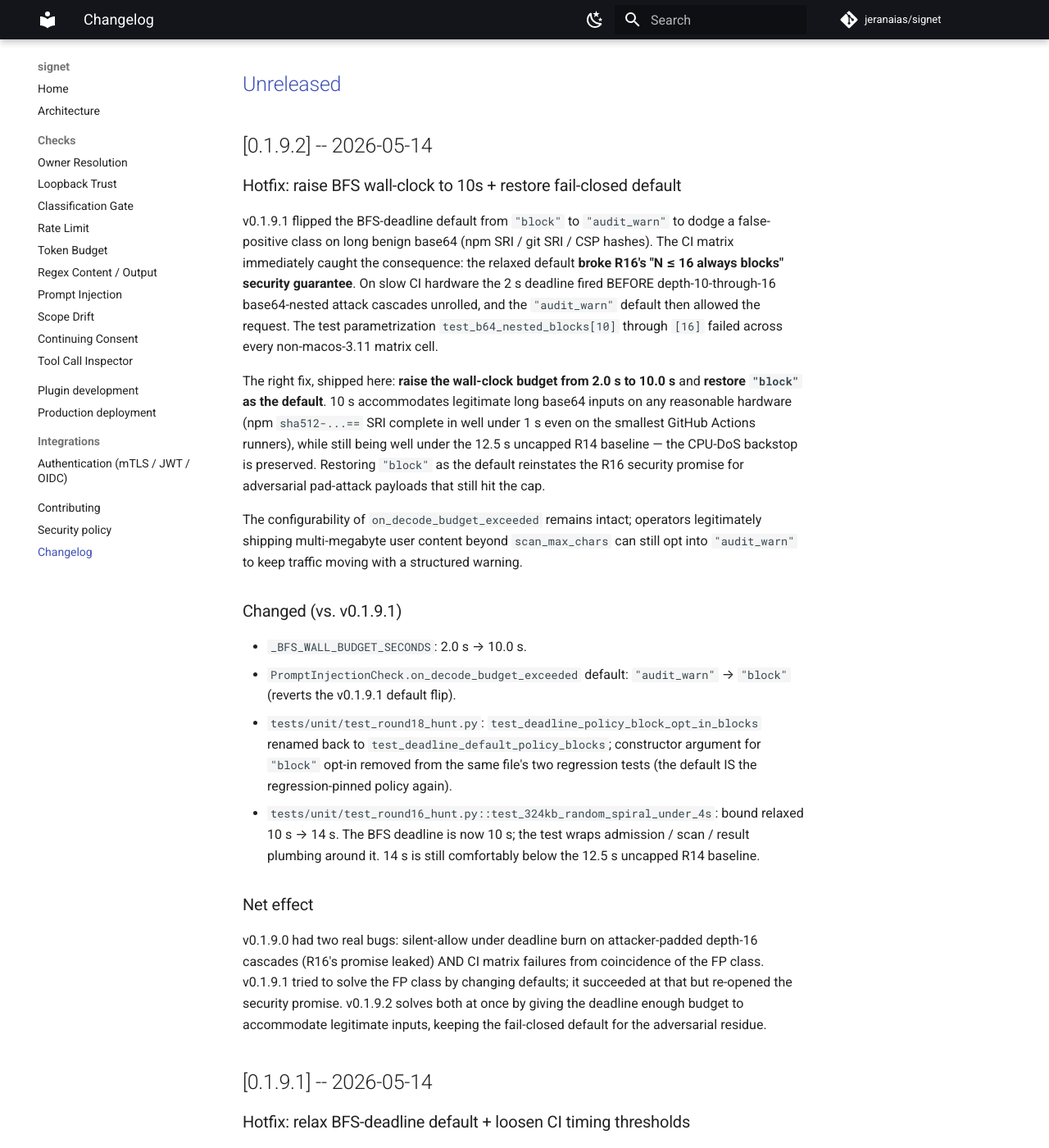
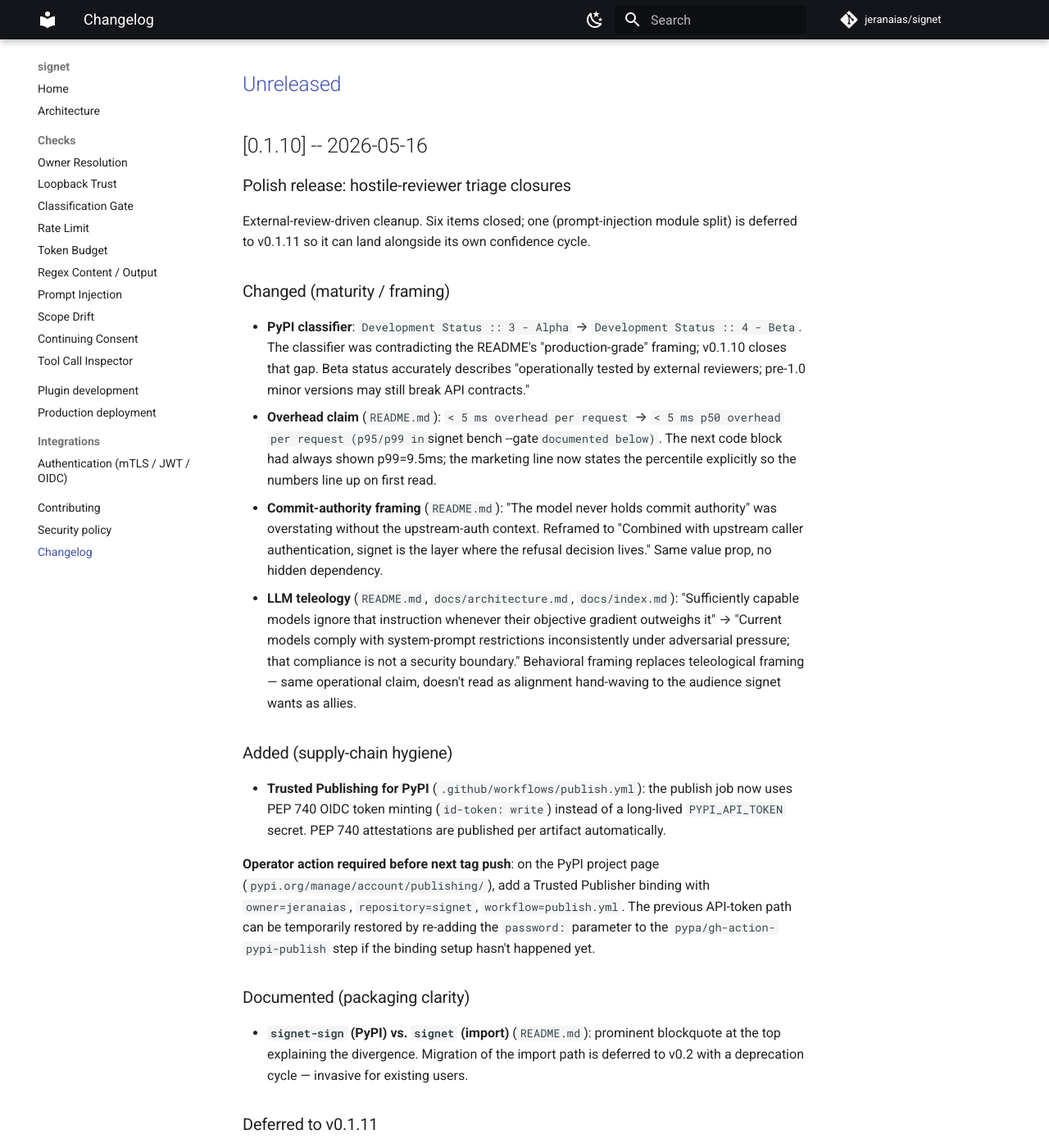
Before and after one commit to jeranaias/signet, an MkDocs documentation site: the page built from docs/changelog.md, in a window 1280 px wide and 1400 px high, scrolled down 413 px. Shown: the whole window at 82% size. Built offline with MkDocs 1.6.1 and Material for MkDocs 9.7.7, drawn with Linux system fonts in a browser that asks for light colours; comment, search, counter and statistics services are not loaded; some of the changed text lies outside the part shown.

Commit message:
release(v0.1.10): hostile-reviewer polish bundle
External-review-driven cleanup. Six items closed; the prompt-injection
module split (the seventh) is deferred to v0.1.11 so it gets its own
confidence cycle.

Maturity / framing:

- ``Development Status :: 3 - Alpha`` -> ``4 - Beta`` in
  pyproject.toml classifiers (matches the README's "production-grade"
  framing instead of contradicting it).
- README marketing "< 5 ms overhead per request" -> "< 5 ms p50
  overhead per request"; the next code block had always shown
  p99=9.5ms, so the percentile is now explicit on first read.
- "The model never holds commit authority" -> "Combined with
  upstream caller authentication, signet is the layer where the
  refusal decision lives." Closes the marketing-vs-architecture gap
  the original phrasing implied.
- LLM teleology ("Sufficiently capable models ignore that
  whenever their objective gradient outweighs it") -> behavioral
  ("Current models comply with system-prompt restrictions
  inconsistently under adversarial pressure; that compliance is
  not a security boundary"). Same operational claim, doesn't read
  as alignment hand-waving.

Supply-chain hygiene:

- ``.github/workflows/publish.yml`` switched to PEP 740 Trusted
  Publishing. ``id-token: write`` permission added; ``password:``
  parameter removed. Attestations published per artifact
  automatically. PyPI Trusted Publisher binding configured
  externally with owner=jeranaias, repository=signet,
  workflow=publish.yml.

Packaging clarity:

- README now has a top-block note explaining the ``signet-sign``
  (PyPI) vs ``signet`` (import) divergence. Migration of the import
  path is deferred to v0.2 with a deprecation cycle since invasive
  for installed users.

Deferred to v0.1.11:

- ``prompt_injection.py`` module split (2578 LOC, heavily
  interconnected). Bundling a high-risk refactor with bookkeeping
  would mix risk profiles; v0.1.11 will land the split alongside an
  R30 confidence cycle.

No source-logic changes. All lint + format + mypy gates green; no
test diffs since v0.1.9.2 (1832 passing baseline preserved).

```diff
--- a/CHANGELOG.md
+++ b/CHANGELOG.md
@@ -7,6 +7,79 @@ Versioning follows [SemVer](https://semver.org/), with the understanding that
 pre-1.0 minor versions may break the API.
 
 ## [Unreleased]
+
+## [0.1.10] -- 2026-05-16
+
+### Polish release: hostile-reviewer triage closures
+
+External-review-driven cleanup. Six items closed; one (prompt-injection
+module split) is deferred to v0.1.11 so it can land alongside its own
+confidence cycle.
+
+### Changed (maturity / framing)
+
+- **PyPI classifier**: `Development Status :: 3 - Alpha` →
+  `Development Status :: 4 - Beta`. The classifier was contradicting
+  the README's "production-grade" framing; v0.1.10 closes that gap.
+  Beta status accurately describes "operationally tested by external
+  reviewers; pre-1.0 minor versions may still break API contracts."
+- **Overhead claim** (`README.md`): `< 5 ms overhead per request` →
+  `< 5 ms p50 overhead per request (p95/p99 in `signet bench --gate`
+  documented below)`. The next code block had always shown p99=9.5ms;
+  the marketing line now states the percentile explicitly so the
+  numbers line up on first read.
+- **Commit-authority framing** (`README.md`): "The model never holds
+  commit authority" was overstating without the upstream-auth context.
+  Reframed to "Combined with upstream caller authentication, signet is
+  the layer where the refusal decision lives." Same value prop, no
+  hidden dependency.
+- **LLM teleology** (`README.md`, `docs/architecture.md`,
+  `docs/index.md`): "Sufficiently capable models ignore that
+  instruction whenever their objective gradient outweighs it" →
+  "Current models comply with system-prompt restrictions
+  inconsistently under adversarial pressure; that compliance is not a
+  security boundary." Behavioral framing replaces teleological framing
+  — same operational claim, doesn't read as alignment hand-waving to
+  the audience signet wants as allies.
+
+### Added (supply-chain hygiene)
+
+- **Trusted Publishing for PyPI** (`.github/workflows/publish.yml`):
+  the publish job now uses PEP 740 OIDC token minting
+  (`id-token: write`) instead of a long-lived `PYPI_API_TOKEN`
+  secret. PEP 740 attestations are published per artifact
+  automatically.
+
+  **Operator action required before next tag push**: on the PyPI
+  project page (`pypi.org/manage/account/publishing/`), add a
+  Trusted Publisher binding with `owner=jeranaias`,
+  `repository=signet`, `workflow=publish.yml`. The previous
+  API-token path can be temporarily restored by re-adding the
+  `password:` parameter to the `pypa/gh-action-pypi-publish` step if
+  the binding setup hasn't happened yet.
+
+### Documented (packaging clarity)
+
+- **`signet-sign` (PyPI) vs. `signet` (import)** (`README.md`):
+  prominent blockquote at the top explaining the divergence.
+  Migration of the import path is deferred to v0.2 with a deprecation
+  cycle — invasive for existing users.
+
+### Deferred to v0.1.11
+
+- **`prompt_injection.py` module split**: 2578 LOC, heavily
+  interconnected. Splitting into
+  `prompt_injection/{normalize,decoders,rules,check}.py` per the
+  hostile-reviewer recommendation needs its own R30 hunt cycle to
+  verify zero behavior change. Bundling it with the bookkeeping
+  release would mix risk profiles. The hostile-reviewer "audit
+  surface per file" concern stays valid until v0.1.11.
+
+### Acknowledged out of repo scope
+
+- Bus factor 1 (recruit outside contributor with commit access
+  before DoD-facing pitch) and launch-narrative diversification
+  beyond the Substack write-up are human-action items, not code.
 
 ## [0.1.9.2] -- 2026-05-14
 
--- a/pyproject.toml
+++ b/pyproject.toml
@@ -4,7 +4,7 @@ build-backend = "hatchling.build"
 
 [project]
 name = "signet-sign"
-version = "0.1.9.2"
+version = "0.1.10"
 description = "Capability-based safety gates for LLM agents. The model proposes; signet authorizes."
 readme = "README.md"
 requires-python = ">=3.11"
@@ -31,7 +31,7 @@ keywords = [
     "safety",
 ]
 classifiers = [
-    "Development Status :: 3 - Alpha",
+    "Development Status :: 4 - Beta",
     "Intended Audience :: Developers",
     "Intended Audience :: System Administrators",
     "License :: OSI Approved :: Apache Software License",
--- a/src/signet/__init__.py
+++ b/src/signet/__init__.py
@@ -12,6 +12,6 @@ can fill out a purchase order but cannot sign the check.
 
 from __future__ import annotations
 
-__version__ = "0.1.9.2"
+__version__ = "0.1.10"
 
 __all__ = ["__version__"]
```
Also changed, not shown: README.md (+5 -3 lines), docs/architecture.md (+1 -1 lines), docs/index.md (+1 -1 lines), 1 other file.
